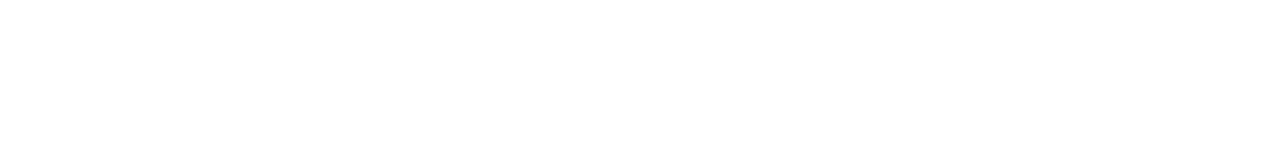
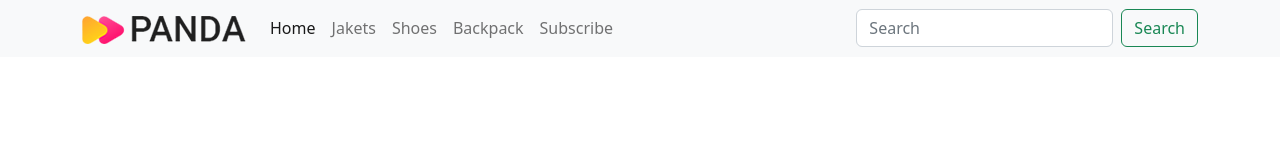
Before and after one commit to nandoghosh/Panda_Marts, a plain HTML site: page index.html in a window 1280 px wide. Drawn offline with nearby package versions, Linux system fonts and the light colour scheme.

Commit message:
add-navbar

```diff
--- a/index.html
+++ b/index.html
@@ -11,6 +11,44 @@
 </head>
 
 <body>
+    <header>
+        <nav class="navbar navbar-expand-lg bg-light">
+            <div class="container">
+                <a class="navbar-brand img-fluid" href="#">
+                    <img src="./images/logo.png" alt=""></a>
+                <button class="navbar-toggler" type="button" data-bs-toggle="collapse"
+                    data-bs-target="#navbarSupportedContent" aria-controls="navbarSupportedContent"
+                    aria-expanded="false" aria-label="Toggle navigation">
+                    <span class="navbar-toggler-icon"></span>
+                </button>
+                <div class="collapse navbar-collapse" id="navbarSupportedContent">
+                    <ul class="navbar-nav me-auto mb-2 mb-lg-0">
+                        <li class="nav-item">
+                            <a class="nav-link active" aria-current="page" href="#">Home</a>
+                        </li>
+                        <li class="nav-item">
+                            <a class="nav-link" href="#">Jakets</a>
+                        </li>
+                        <li class="nav-item">
+                            <a class="nav-link" href="#">Shoes</a>
+                        </li>
+                        <li class="nav-item">
+                            <a class="nav-link" href="#">Backpack</a>
+                        </li>
+                        <li class="nav-item">
+                            <a class="nav-link" href="#">Subscribe</a>
+                        </li>
+
+                    </ul>
+                    <form class="d-flex" role="search">
+                        <input class="form-control me-2" type="search" placeholder="Search" aria-label="Search">
+                        <button class="btn btn-outline-success" type="submit">Search</button>
+                    </form>
+                </div>
+            </div>
+        </nav>
+    </header>
+
     <script src="https://cdn.jsdelivr.net/npm/bootstrap@5.2.0/dist/js/bootstrap.bundle.min.js"
         integrity="sha384-A3rJD856KowSb7dwlZdYEkO39Gagi7vIsF0jrRAoQmDKKtQBHUuLZ9AsSv4jD4Xa"
         crossorigin="anonymous"></script>
```
